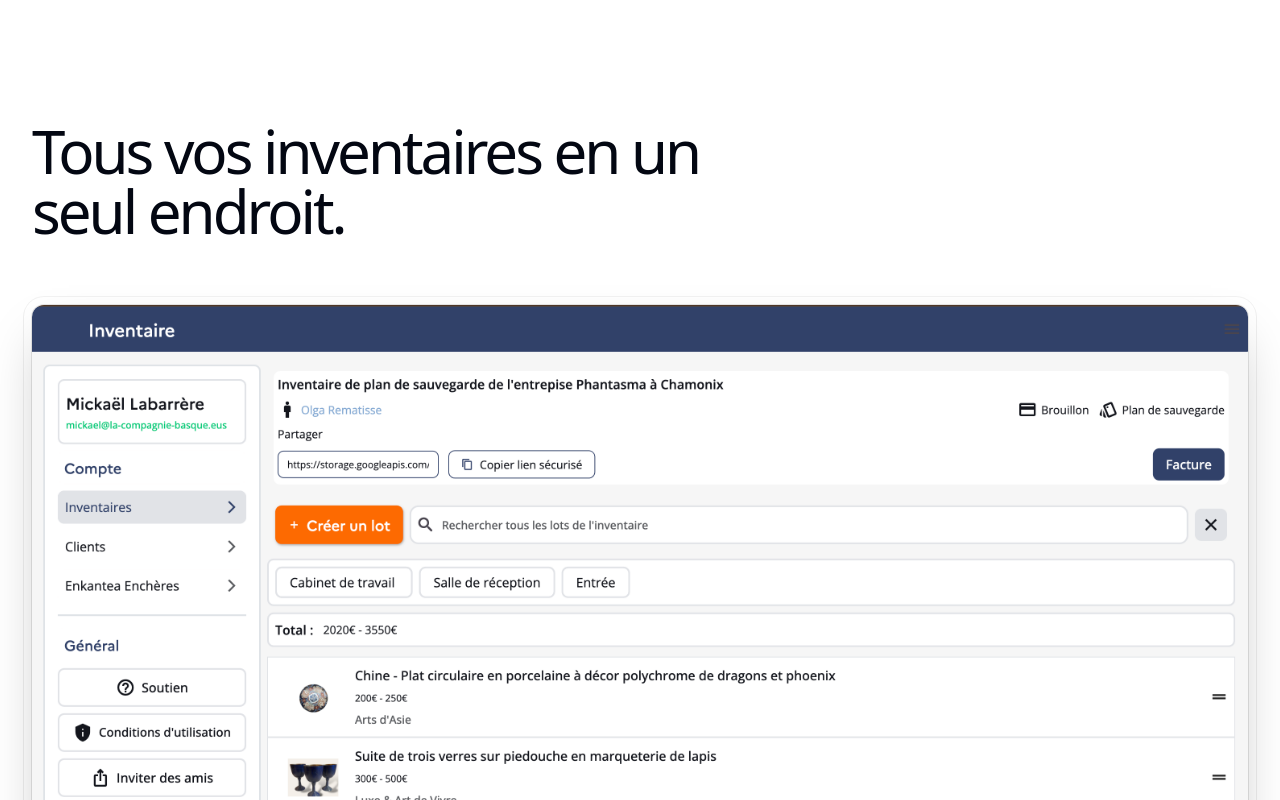
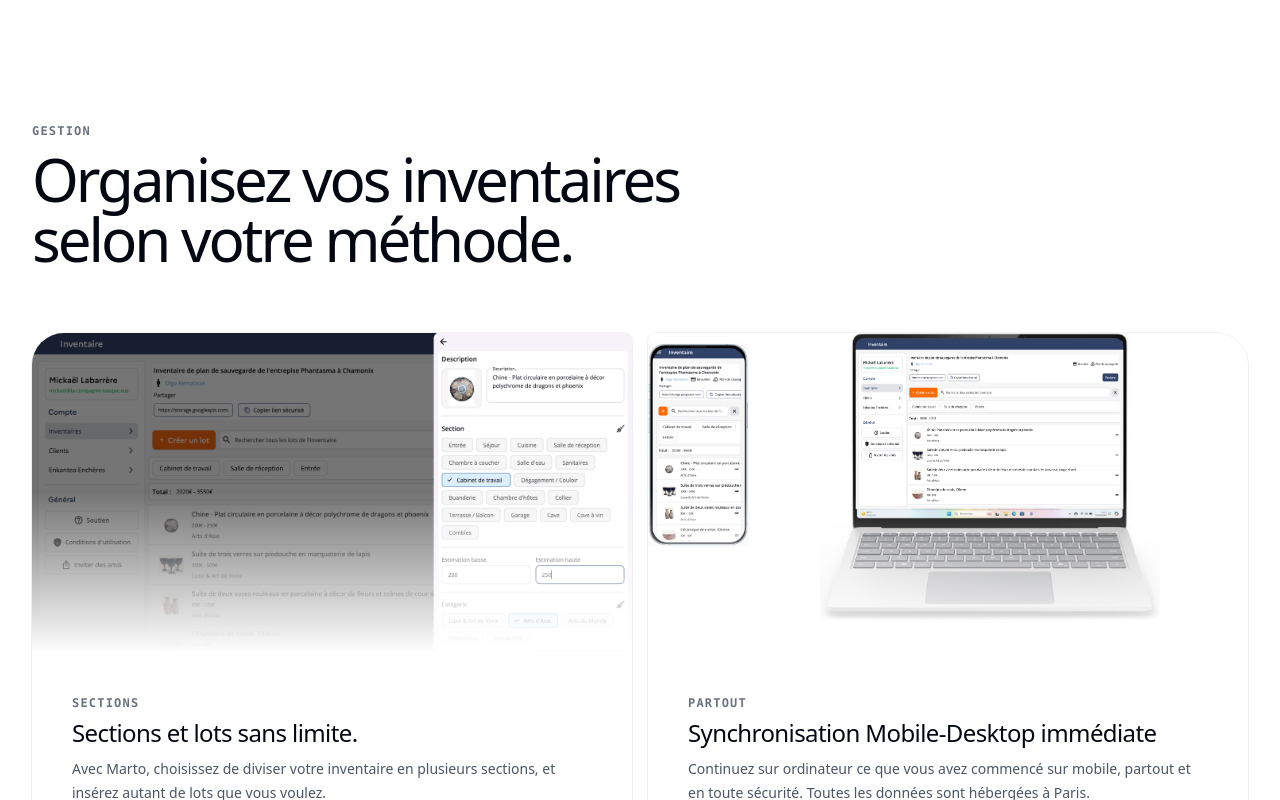
Before and after one commit to mlabarrere/marto, a Next.js app: page / in a window 1280 px wide. Shown: the part 960-1760 px from the top of the page. Built offline with nearby package versions, Linux system fonts and the light colour scheme; a web font is replaced by a local one.

Commit message:
Update page.jsx

```diff
--- a/src/app/page.jsx
+++ b/src/app/page.jsx
@@ -64,7 +64,7 @@ function FeatureSection() {
         </Heading>
         <Screenshot
           //width={1216}
-          //height={768} // Tu peux enlever cette ligne
+          height={768} // Tu peux enlever cette ligne
           src="/screenshots/app.png"
           className="mt-16 w-full h-auto max-w-full " //sm:max-w-none sm:h-auto sm:w-full
         />
@@ -198,7 +198,7 @@ export default function Home() {
           <LogoCloud />
         </Container>*/}
         <div className="bg-gradient-to-b from-white from-50% to-gray-100 py-32">
-          <FeatureSection />
+        {/*<FeatureSection />*/}
           <BentoSection />
         </div>
         {/*<DarkBentoSection />*/}
```
